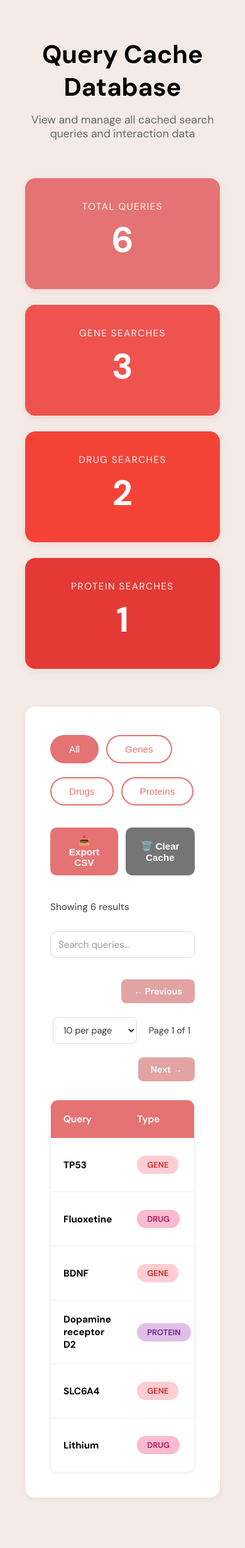
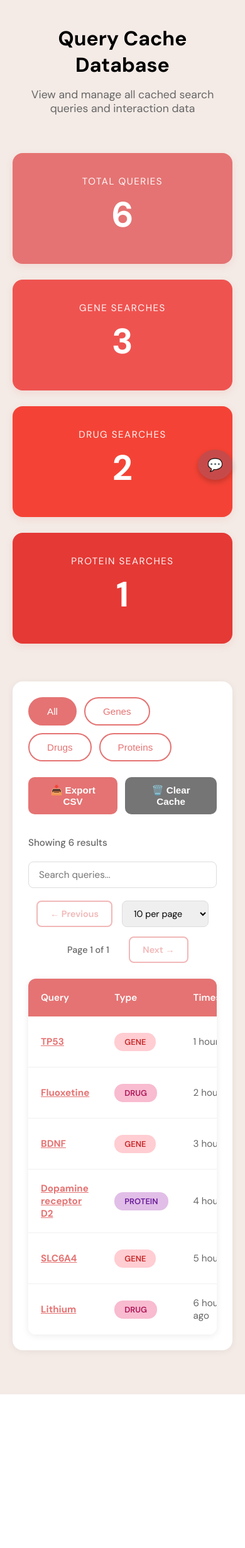
Before and after one commit to thanhdathuynh/DGIT, a Flask app: page /db in a window 390 px wide. Shown: the part 62-2520 px from the top of the page at 63% size. After the commit the page ends 2276 px from the top, so only its background shows below. Run offline with Flask 3, Linux system fonts and the light colour scheme; some web fonts are replaced.

Commit message:
Polished search.css and db.html

```diff
--- a/static/search.css
+++ b/static/search.css
@@ -1,263 +1,396 @@
-/* Search page specific styles */
+* {
+    margin: 0;
+    padding: 0;
+    box-sizing: border-box;
+}
+
 body {
+    font-family: 'DM Sans', sans-serif;
+    background-color: #f4ebe6;
+    min-height: 100vh;
+}
+
+.page-container {
+    max-width: 1200px;
+    margin: 0 auto;
+    padding: 60px 40px 80px 40px;
+}
+
+.hero-section {
+    text-align: center;
+    margin-bottom: 60px;
+}
+
+.hero-title {
+    font-size: 2.5em;
+    color: #000000;
+    margin-bottom: 15px;
+}
+
+.hero-subtitle {
+    color: #666;
+    font-size: 1.1em;
+}
+
+.content-box {
+    background: white;
+    border-radius: 16px;
+    padding: 40px;
+    box-shadow: 0 2px 12px rgba(0,0,0,0.06);
+    margin-bottom: 30px;
+}
+
+/* Search Form */
+.search-form input[type="text"] {
+    padding: 12px 16px;
+    border: 1px solid #ddd;
+    border-radius: 8px;
+    font-size: 1em;
+    font-family: 'DM Sans', sans-serif;
+    transition: border-color 0.2s;
+}
+
+.search-form input[type="text"]:focus {
+    outline: none;
+    border-color: #E57373;
+}
+
+.search-form select {
+    padding: 12px 16px;
+    border: 1px solid #ddd;
+    border-radius: 8px;
+    font-size: 1em;
+    font-family: 'DM Sans', sans-serif;
+    cursor: pointer;
+    transition: border-color 0.2s;
+}
+
+.search-form select:focus {
+    outline: none;
+    border-color: #E57373;
+}
+
+.cta-button {
+    padding: 12px 28px;
+    border-radius: 10px;
+    background: #E57373;
+    color: white;
+    border: none;
+    cursor: pointer;
+    font-weight: 600;
+    transition: all 0.3s;
+    font-size: 1em;
     font-family: 'DM Sans', sans-serif;
 }
 
-select, input, button {
-    font-size: 16px;
-    margin: 5px 0;
+.cta-button:hover {
+    background: #EF5350;
+    transform: translateY(-2px);
 }
 
-pre {
-    background: #f4f4f4;
-    padding: 10px;
+/* Error Message */
+.error {
+    color: #c62828;
+    background: #ffcdd2;
+    padding: 12px 20px;
+    border-radius: 8px;
+    margin-bottom: 20px;
 }
-
-.error {
-    color: red;
-}
-
-.clickable-drug {
-    cursor: pointer;
-    color: #0077ff;
-    text-decoration: underline;
-}
-.clickable-drug:hover { color: #084db3; }
-
-.clickable-protein {
-    cursor: pointer;
-    color: #0077ff;
-    text-decoration: underline;
-}
-.clickable-protein:hover { color: #084db3; }
 
 /* Badges for MDD list */
 .badges {
-    display:flex;
-    flex-wrap:wrap;
-    gap:.4rem;
-    margin:.5rem 0;
+    display: flex;
+    flex-wrap: wrap;
+    gap: 10px;
+    margin: 15px 0;
 }
+
 .badge {
-    border:1px solid #ddd;
-    padding:.1rem .5rem;
-    border-radius:999px;
-    background: #fff;
+    border: 2px solid #E57373;
+    padding: 8px 18px;
+    border-radius: 20px;
+    background: white;
+    color: #E57373;
+    font-weight: 500;
+    font-size: 0.9em;
+    transition: all 0.2s;
+}
+
+.badge:hover {
+    background: #E57373;
+    color: white;
+}
+
+/* Tables */
+.table-wrapper {
+    border-radius: 12px;
+    overflow: hidden;
+    box-shadow: 0 2px 12px rgba(0,0,0,0.08);
+    margin-top: 20px;
 }
 
 table.fullwidth {
+    width: 100%;
     border-collapse: collapse;
-    width: 100%;
-    table-layout: auto;
+    background: white;
 }
 
-table.fullwidth th, table.fullwidth td {
-    padding: 12px 16px;
+table.fullwidth th {
+    background: #E57373;
+    color: white;
+    padding: 20px;
     text-align: left;
-    border-bottom: 1px solid #eee;
+    font-weight: 600;
+    font-size: 0.95em;
 }
 
-table.fullwidth thead th {
-    background: #faf5f3;
-    color: #333;
-    font-weight: 700;
+table.fullwidth td {
+    padding: 20px;
+    border-bottom: 1px solid #f0f0f0;
+    font-size: 0.95em;
 }
 
-table.fullwidth tbody tr:nth-child(even) {
-    background: #fffaf9;
+table.fullwidth tbody tr:last-child td {
+    border-bottom: none;
+}
+
+table.fullwidth tbody tr {
+    transition: background 0.2s;
 }
 
 table.fullwidth tbody tr:hover {
-    background: #f9f3f0;
+    background: #ffebee;
 }
 
-.content-box table.fullwidth {
-    border: none;
+/* Sortable headers */
+.sortable {
+    cursor: pointer;
+    user-select: none;
+    transition: background 0.2s;
 }
 
-.small-muted { color: #666; }
-
-.scroll-container {
-    width:100%;
-    overflow-x:auto;
-    border:1px solid #ddd;
-    padding:10px;
+.sortable:hover {
+    background: #EF5350;
 }
 
-.mt-large { margin-top: 1.5rem; }
-.mt-xlarge { margin-top: 2rem; }
+.sortable::after {
+    content: " ⇅";
+    font-size: 0.75em;
+    opacity: 0.6;
+    margin-left: 6px;
+}
 
-.details { margin-top: 1rem; }
+.sortable[data-order="asc"]::after {
+    content: " ↑";
+    opacity: 1;
+}
 
-.muted { color: #666; }
+.sortable[data-order="desc"]::after {
+    content: " ↓";
+    opacity: 1;
+}
 
-/* Chart container */
-.chart-container {
-    width: 450px;
-    height: 450px;
+/* Clickable elements */
+.clickable-drug, .clickable-protein {
+    cursor: pointer;
+    color: #E57373;
+    text-decoration: underline;
+    transition: color 0.2s;
+}
+
+.clickable-drug:hover, .clickable-protein:hover {
+    color: #EF5350;
+}
+
+.small-muted {
+    color: #999;
+    font-size: 0.9em;
+}
+
+/* Results Controls */
+.results-controls {
+    display: flex;
+    justify-content: space-between;
+    align-items: center;
+    margin-bottom: 25px;
+    flex-wrap: wrap;
+    gap: 20px;
+}
+
+.results-info {
+    font-size: 0.95em;
+    color: #666;
+    font-weight: 500;
+}
+
+.table-filter {
+    padding: 10px 16px;
+    border: 1px solid #ddd;
+    border-radius: 8px;
+    font-size: 0.95em;
+    font-family: 'DM Sans', sans-serif;
+    transition: border-color 0.2s;
+    min-width: 200px;
+    max-width: 300px;
+}
+
+.table-filter:focus {
+    outline: none;
+    border-color: #E57373;
+}
+
+.pagination-controls {
+    display: flex;
+    align-items: center;
+    gap: 15px;
+}
+
+.pagination-btn {
+    padding: 10px 20px;
+    border: 2px solid #E57373;
+    background: white;
+    color: #E57373;
+    border-radius: 8px;
+    cursor: pointer;
+    font-size: 0.9em;
+    font-weight: 600;
+    transition: all 0.2s;
+    font-family: 'DM Sans', sans-serif;
+}
+
+.pagination-btn:hover:not(:disabled) {
+    background: #E57373;
+    color: white;
+}
+
+.pagination-btn:disabled {
+    opacity: 0.5;
+    cursor: not-allowed;
+}
+
+.rows-per-page {
+    padding: 10px 14px;
+    border: 1px solid #ddd;
+    border-radius: 8px;
+    font-size: 0.9em;
+    font-family: 'DM Sans', sans-serif;
+    cursor: pointer;
+}
+
+.rows-per-page:focus {
+    outline: none;
+    border-color: #E57373;
+}
+
+#pageInfo, #proteinPageInfo {
+    font-size: 0.9em;
+    color: #666;
+    min-width: 100px;
+    text-align: center;
+    font-weight: 500;
+}
+
+/* Charts */
+.scroll-container {
+    width: 100%;
+    overflow-x: auto;
+    border: 1px solid #ddd;
+    padding: 20px;
+    border-radius: 12px;
+    background: white;
+}
+
+.chart-block {
+    margin-bottom: 30px;
 }
 
 .chart-wrapper {
     display: flex;
     justify-content: center;
     align-items: center;
-    margin: 1rem 0 1.5rem 0;
+    margin: 30px 0;
 }
 
-.chart-block {
-    margin-bottom: 1.5rem;
-}
-
-.table-wrapper {
-    overflow-x: auto;
-    border: 1px solid #eee;
-    border-radius: 12px;
-    box-shadow: 0 2px 6px rgba(0,0,0,0.06);
-    background: #fff;
-    margin-top: 0.75rem;
-    width: 100%;
-}
-
-.table-filter {
-    width: 100%;
-    max-width: 360px;
-    padding: 10px 12px;
-    border-radius: 10px;
-    border: 1px solid #ddd;
-    background: white;
-    color: #333;
-    font-family: 'DM Sans', sans-serif;
-    font-size: 0.95rem;
-    transition: all 0.2s ease;
-    flex-shrink: 0;
-}
-
-.table-filter:focus {
-    outline: none;
-    border-color: #c74a4a;
-    box-shadow: 0 0 0 2px rgba(199, 74, 74, 0.08);
-}
-
-.table-filter::placeholder {
-    color: #999;
+.chart-container {
+    width: 450px;
+    height: 450px;
 }
 
 .interaction-notes {
-    margin: 0.5rem 0 1.25rem;
+    background: #ffebee;
+    padding: 20px;
+    border-radius: 12px;
+    margin-top: 20px;
     color: #444;
-    line-height: 1.5;
+    line-height: 1.6;
 }
 
-/* Sortable table headers */
-.sortable {
-    cursor: pointer;
-    position: relative;
-    user-select: none;
-    color: #333;
-    transition: color 0.15s ease;
+.interaction-notes p {
+    margin: 8px 0;
 }
 
-.sortable::after {
-    content: " \21C5"; /* up-down arrow */
-    font-size: 0.75em;
-    color: #999;
-    margin-left: 6px;
+.interaction-notes strong {
+    color: #E57373;
 }
 
-.sortable[data-order="asc"]::after {
-    content: " \2191"; /* up arrow */
-    color: #c74a4a;
+/* Spacing */
+.mt-large {
+    margin-top: 40px;
 }
 
-.sortable[data-order="desc"]::after {
-    content: " \2193"; /* down arrow */
-    color: #c74a4a;
+/* Details/Debug */
+.details {
+    margin-top: 30px;
 }
 
-.sortable:hover {
-    color: #c74a4a;
+.details summary {
+    cursor: pointer;
+    padding: 12px 16px;
+    background: #f8f9fa;
+    border-radius: 8px;
+    font-weight: 600;
+    color: #666;
+    transition: background 0.2s;
 }
 
-/* Pagination controls */
-.results-controls {
-    display: flex;
-    flex-direction: row;
-    justify-content: space-between;
-    align-items: center;
-    gap: 1.5rem;
-    margin-bottom: 1.5rem;
-    flex-wrap: wrap;
+.details summary:hover {
+    background: #e9ecef;
 }
 
-.results-info {
-    font-size: 0.95rem;
-    color: #555;
-    font-weight: 500;
+.details pre {
+    background: #f4f4f4;
+    padding: 20px;
+    border-radius: 8px;
+    overflow-x: auto;
+    margin-top: 10px;
+    font-size: 0.9em;
 }
 
-.pagination-controls {
-    display: flex;
-    gap: 0.75rem;
-    align-items: center;
-    flex-wrap: wrap;
-    justify-content: flex-end;
+/* Responsive */
+@media (max-width: 768px) {
+    .page-container {
+        padding: 40px 20px;
+    }
+
+    .hero-title {
+        font-size: 2em;
+    }
+
+    .content-box {
+        padding: 25px;
+    }
+
+    .results-controls {
+        flex-direction: column;
+        align-items: stretch;
+    }
+
+    .table-filter {
+        max-width: 100%;
+    }
+
+    .pagination-controls {
+        flex-wrap: wrap;
+        justify-content: center;
+    }
 }
-
-.pagination-btn {
-    padding: 10px 20px;
-    border: none;
-    border-radius: 8px;
-    background: #c74a4a;
-    color: white;
-    cursor: pointer;
-    transition: all 0.2s ease;
-    font-size: 0.9rem;
-    font-weight: 600;
-    font-family: 'DM Sans', sans-serif;
-}
-
-.pagination-btn:hover:not(:disabled) {
-    background: #a83d3d;
-}
-
-.pagination-btn:active:not(:disabled) {
-    background: #943535;
-}
-
-.pagination-btn:disabled {
-    opacity: 0.5;
-    cursor: not-allowed;
-    background: #c74a4a;
-}
-
-.rows-per-page {
-    padding: 10px 12px;
-    border: 1px solid #ddd;
-    border-radius: 8px;
-    background: white;
-    cursor: pointer;
-    font-size: 0.9rem;
-    color: #333;
-    font-family: 'DM Sans', sans-serif;
-    transition: all 0.2s ease;
-}
-
-.rows-per-page:hover {
-    border-color: #c74a4a;
-    background: #f4ebe6;
-}
-
-.rows-per-page:focus {
-    outline: none;
-    border-color: #c74a4a;
-    box-shadow: 0 0 0 2px rgba(199, 74, 74, 0.1);
-}
-
-#pageInfo {
-    font-size: 0.9rem;
-    color: #555;
-    min-width: 80px;
-    text-align: center;
-    font-weight: 500;
-    white-space: nowrap;
-}
--- a/templates/db.html
+++ b/templates/db.html
@@ -5,6 +5,7 @@
     <link rel="stylesheet" type="text/css" href="../static/nav.css">
     <link rel="stylesheet" type="text/css" href="../static/db.css">
     <link rel="stylesheet" type="text/css" href="../static/search.css">
+    <link rel="stylesheet" type="text/css" href="../static/ai-chatbot.css">
     <!-- Google Fonts -->
     <link href="https://fonts.googleapis.com/css2?family=Caprasimo&display=swap" rel="stylesheet">
     <link href="https://fonts.googleapis.com/css2?family=DM+Sans:ital,opsz,wght@0,9..40,100..1000;1,9..40,100..1000&display=swap" rel="stylesheet">
@@ -85,7 +86,6 @@
                             <th data-sort="type">Type</th>
                             <th data-sort="timestamp">Timestamp</th>
                             <th data-sort="results">Results</th>
-                            <th>Actions</th>
                         </tr>
                     </thead>
                     <tbody id="cacheTableBody">
@@ -101,6 +101,22 @@
             </div>
         </div>
     </div>
+
+    <!-- AI Chatbot Toggle Button -->
+    <button id="aiToggleBtn">💬</button>
+
+    <!-- Floating AI Chat Panel -->
+    <div id="aiPanel">
+        <div id="aiPanelHeader">AI Assistant</div>
+        <div id="aiPanelBody"></div>
+        <div id="aiInputContainer">
+            <input type="text" id="aiInput" placeholder="Ask something...">
+            <button id="aiSend">Send</button>
+        </div>
+    </div>
+
+    <!-- Include Markdown parser -->
+    <script src="https://cdn.jsdelivr.net/npm/marked/marked.min.js"></script>
 
     <script>
         // Sample cache data - in production, this would come from your backend
@@ -162,6 +178,66 @@
         let sortColumn = null;
         let sortDirection = 'desc';
 
+        // AI Panel Setup
+        const aiToggleBtn = document.getElementById('aiToggleBtn');
+        const aiPanel = document.getElementById('aiPanel');
+        const aiInput = document.getElementById('aiInput');
+        const aiSend = document.getElementById('aiSend');
+        const aiBody = document.getElementById('aiPanelBody');
+
+        // Toggle AI panel visibility
+        aiToggleBtn.addEventListener('click', () => {
+            aiPanel.style.display = aiPanel.style.display === 'flex' ? 'none' : 'flex';
+            aiPanel.style.flexDirection = 'column';
+        });
+
+        // Append message to chat panel
+        function appendMessage(text, sender='user') {
+            const p = document.createElement('p');
+            if(sender === 'ai'){
+                const m = text.match(/^(.+?):\s*([\s\S]*)$/);
+                if(m){
+                    const label = m[1];
+                    const body = m[2];
+                    p.innerHTML = marked.parse(`**${label}:** ${body}`);
+                } else {
+                    p.innerHTML = marked.parse(text);
+                }
+                p.style.color = '#000';
+            } else {
+                p.innerHTML = '<strong>You:</strong> ' + text;
+                p.style.fontWeight = 'normal';
+                p.style.color = '#333';
+            }
+            aiBody.appendChild(p);
+            aiBody.scrollTop = aiBody.scrollHeight;
+        }
+
+        // Send question to backend
+        async function sendQuestion() {
+            const question = aiInput.value.trim();
+            if(!question) return;
+            appendMessage(question, 'user');
+            aiInput.value = '';
+
+            try {
+                const response = await fetch('/ask', {
+                    method: 'POST',
+                    headers: {'Content-Type': 'application/json'},
+                    body: JSON.stringify({ question })
+                });
+                const data = await response.json();
+                appendMessage("DGIT AI Assistant: " + data.answer, 'ai');
+            } catch (err) {
+                appendMessage("DGIT AI Assistant: Error contacting server.", 'ai');
+            }
+        }
+
+        aiSend.addEventListener('click', sendQuestion);
+        aiInput.addEventListener('keypress', (e) => {
+            if(e.key === 'Enter') sendQuestion();
+        });
+
         // Update statistics
         function updateStats() {
             document.getElementById('totalQueries').textContent = cacheData.length;
@@ -206,13 +282,35 @@
 
             tbody.innerHTML = pageData.map(item => `
                 <tr>
-                    <td><strong>${item.query}</strong></td>
+                    <td><strong class="clickable-drug" data-query="${item.query}">${item.query}</strong></td>
                     <td><span class="query-badge badge-${item.type}">${item.type.toUpperCase()}</span></td>
                     <td class="timestamp">${formatTimestamp(item.timestamp)}</td>
                     <td><span class="result-count">${item.resultCount} results</span></td>
-                    <td><button class="view-btn" onclick="viewDetails(${item.id})">View</button></td>
                 </tr>
             `).join('');
+
+            // Add click handlers to query names
+            tbody.querySelectorAll('.clickable-drug').forEach(el => {
+                el.addEventListener('click', () => {
+                    const queryName = el.dataset.query;
+                    aiPanel.style.display = 'flex';
+                    aiPanel.style.flexDirection = 'column';
+                    appendMessage("You selected: " + queryName, 'user');
+
+                    fetch('/details', {
+                        method: 'POST',
+                        headers: { "Content-Type": "application/json" },
+                        body: JSON.stringify({ query: queryName })
+                    })
+                    .then(res => res.json())
+                    .then(data => {
+                        appendMessage("DGIT AI Assistant: " + data.answer, 'ai');
+                    })
+                    .catch(err => {
+                        appendMessage("DGIT AI Assistant: Error contacting server.", 'ai');
+                    });
+                });
+            });
 
             updatePagination();
         }
@@ -319,14 +417,6 @@
             });
         });
 
-        // View details function
-        function viewDetails(id) {
-            const item = cacheData.find(d => d.id === id);
-            if (item) {
-                window.location.href = `/search?query=${encodeURIComponent(item.query)}&type=${item.type}`;
-            }
-        }
-
         // Export to CSV
         function exportToCSV() {
             const headers = ['Query', 'Type', 'Timestamp', 'Result Count', 'Interactions'];
```
